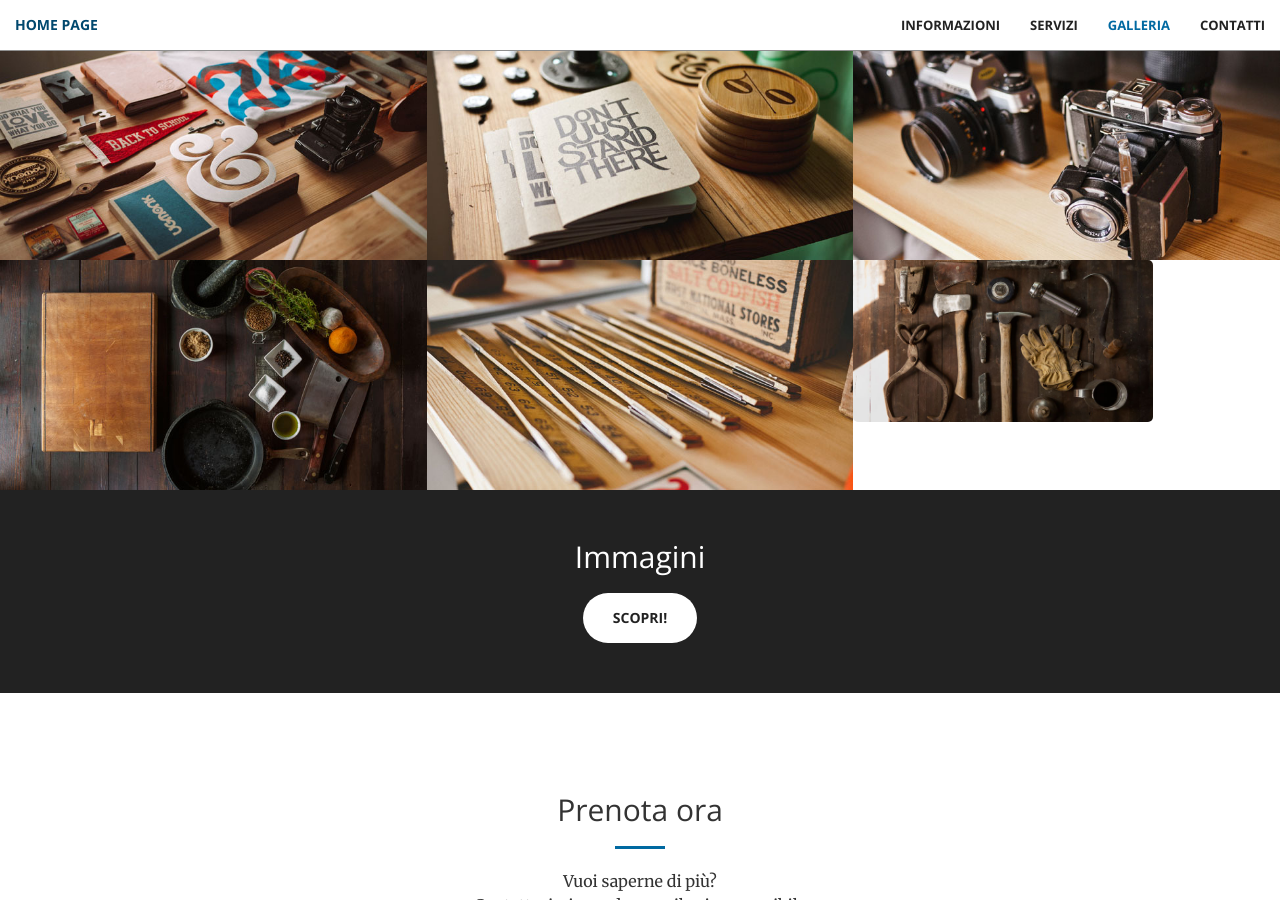
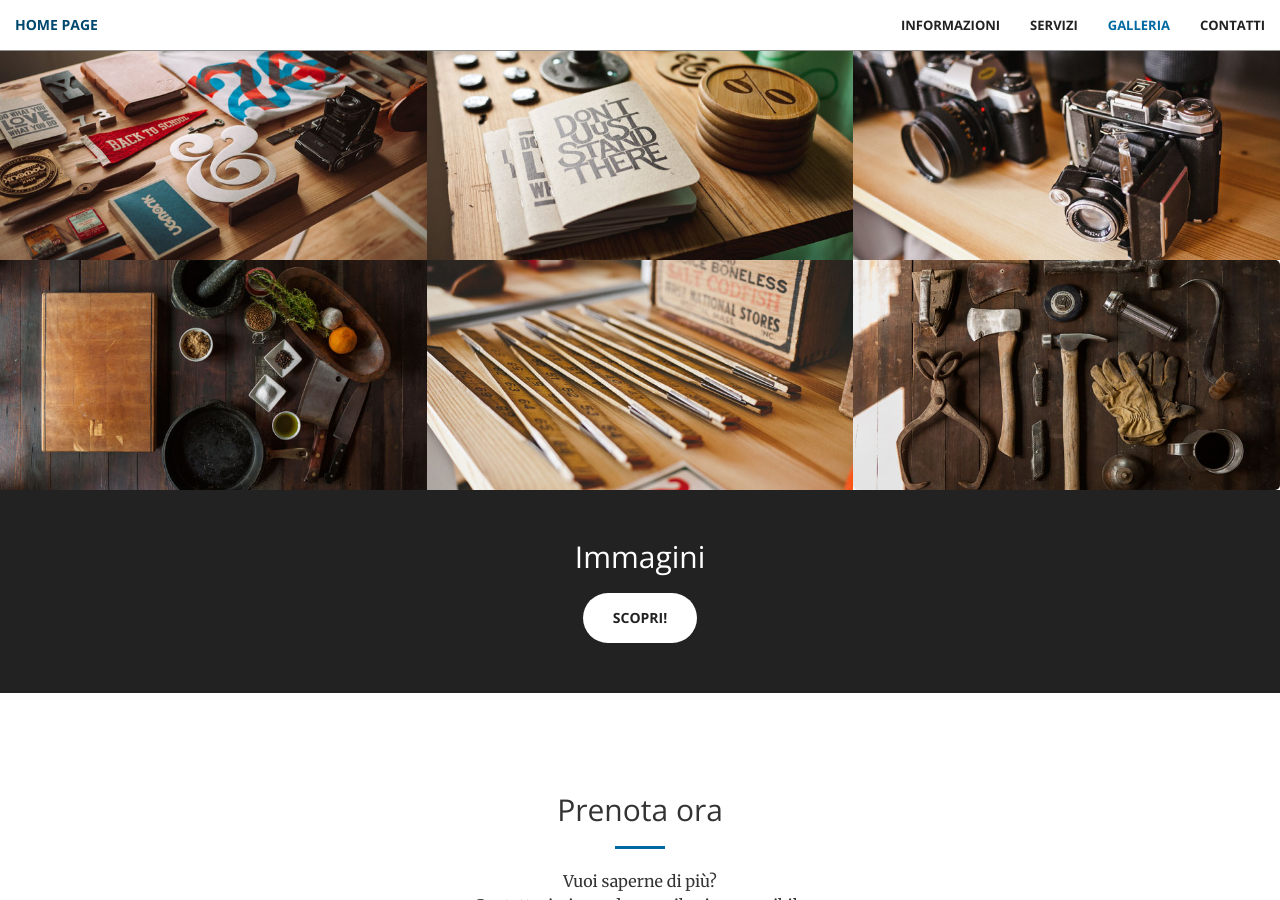
Before and after one commit to teocavaproject/teocavaproject.github.io, a Jekyll site: the page built from index.html, in a window 1280 px wide and 900 px high, scrolled down 1696 px. Built offline with Jekyll 4.4.1, drawn with Linux system fonts in a browser that asks for light colours; nearby versions of some CDN libraries.

Commit message:
Update portfolio.html

```diff
--- a/_includes/portfolio.html
+++ b/_includes/portfolio.html
@@ -78,7 +78,7 @@
             </div>
             <div class="col-lg-4 col-sm-6">
                     <!-- Trigger the Modal -->
-                <img id="myImg" src="img/portfolio/6.jpg" alt="Snow" style="width:100%;max-width:300px">
+                <img id="myImg" src="img/portfolio/6.jpg" alt="Snow" style="width:100%">
 
                 <!-- The Modal -->
                 <div id="myModal" class="modal">
```
